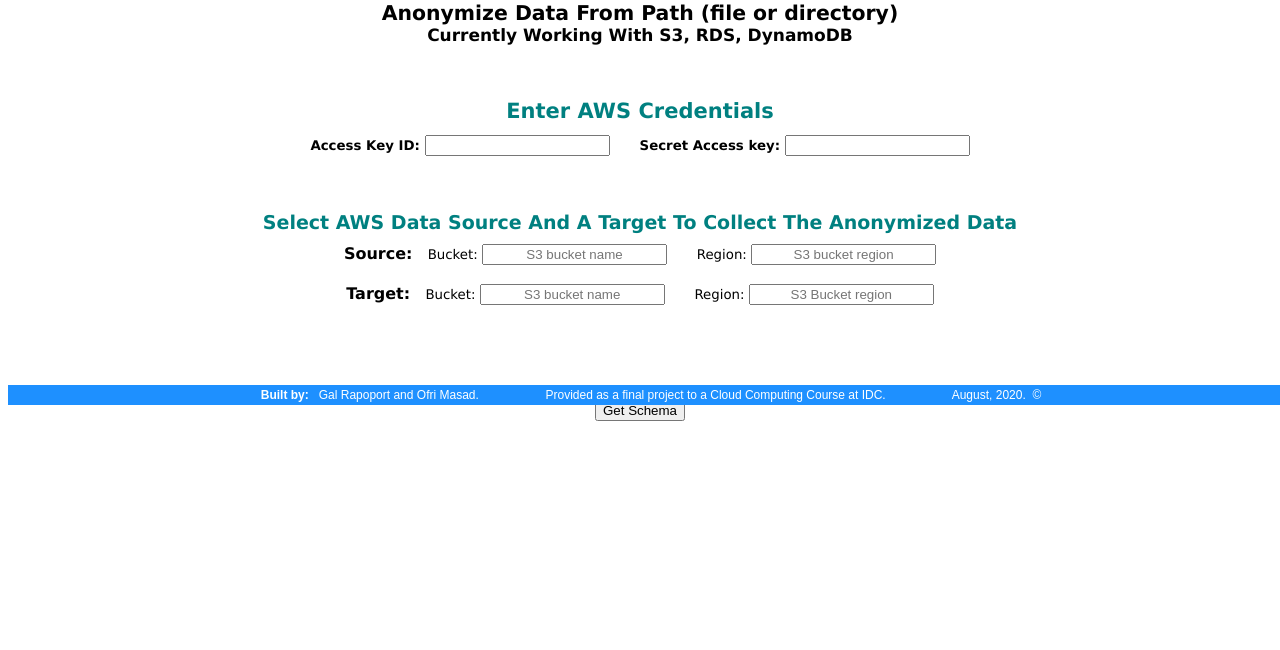
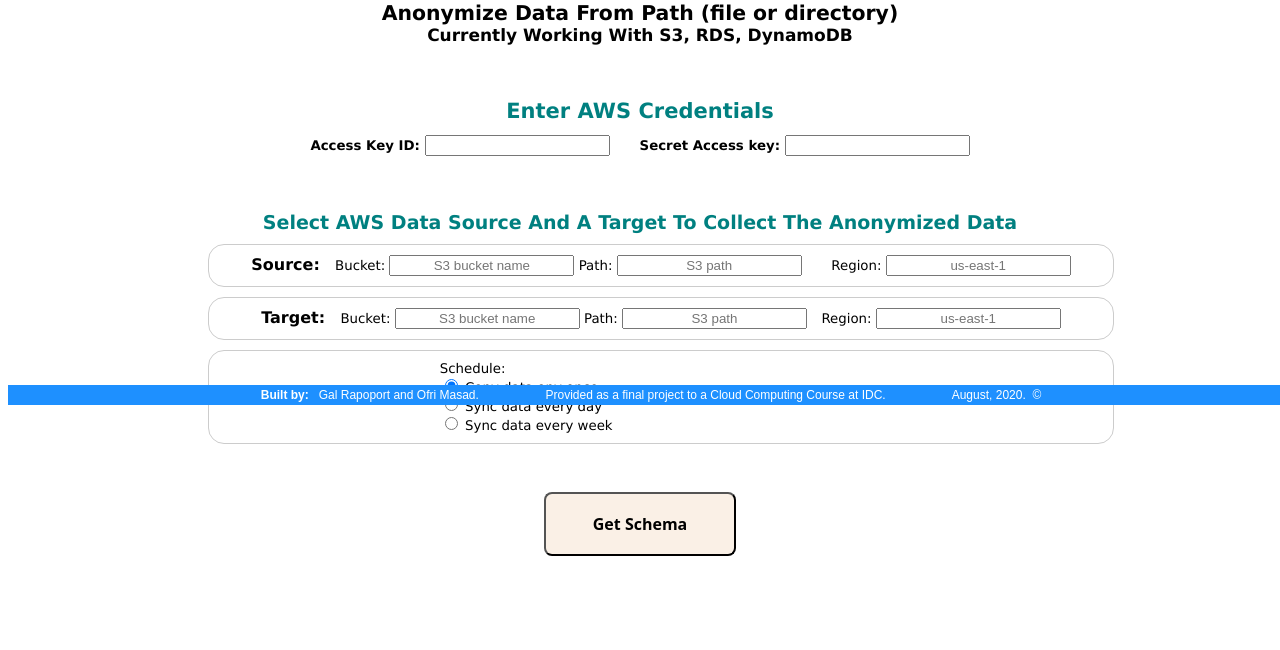
Before and after one commit to galrapo/cc-course-final-project, a Flask app: page / in a window 1280 px wide. Shown: the part 395-1045 px from the top of the page. Before the commit the page ends 816 px from the top, so only its background shows below. Run offline with Flask 2, Linux system fonts and the light colour scheme.

Commit message:
connection glue to UI

```diff
--- a/application.py
+++ b/application.py
@@ -10,6 +10,8 @@
 from flask import Flask, render_template, request, redirect, url_for
 from botocore.client import Config
 import os, json, boto3, logging
+import utils
+from glue_wrapper import GlueWrapper
 
 app = Flask(__name__)
 
@@ -26,99 +28,56 @@ def account():
     # Show the upload HTML page:
     return render_template('anonymize_request.html')
 
-
 @app.route("/submit-form/")
 def submit_form():
     return render_template('anonymize_request.html')
-
-
-# Listen for POST requests to yourdomain.com/submit_form/
-# @app.route("/submit-form/", methods=["POST"])
-# def submit_form():
-#     # Collect the data posted from the HTML form in anonymize_request.html:
-#     report = {
-#         "aws-access-key-id": request.form["aws-access-key-id"],
-#         "aws-access-secret-key": request.form["aws-access-secret-key"],
-#         "source-s3-bucket": request.form["source-s3-bucket"],
-#         "source-s3-region": request.form["source-s3-region"],
-#         "target-s3-bucket": request.form["target-s3-bucket"],
-#         "target-s3-region": request.form["target-s3-region"],
-#         "report_url": request.form["report-url"]
-#     }
-#
-#     json_payload = json.dumps(report)
-#     respond = get_cols(bucket="hw2-data",
-#                        prefix="data",
-#                        aws_access_key_id="AKIAITTQNPOEPVRUHQUQ",
-#                        aws_secret_access_key="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")
-#
-#     # return render_template('column_select.html')
-#     return json_payload, respond
 
 @app.route("/getcols", methods=["GET"])
 def get_cols():
     # R: Pass payload here (bucket config)
     return render_template("column_select.html")
 
+@app.route("/response", methods=["POST"])
+def select_cols_form():
 
-@app.route("/submit/", methods=["GET", "POST"])
-def select_cols_form():
-    print ('x')
+    aws_access_key_id = request.form.get('aws-access-key-id')
+    aws_access_secret_key = request.form.get('aws-access-secret-key')
+
+    src_bucket = request.form.get('source-s3-bucket')
+    src_path = request.form.get('source-path')
+
+    dst_bucket = request.form.get('target-s3-bucket')
+    dst_path = request.form.get('target-path')
+
+    schedule = request.form.get('schedule')
+    data_type, fields = utils.get_schema(s3_bucket=src_bucket, s3_path=src_path, aws_access_key_id=aws_access_key_id,
+                                         aws_secret_access_key=aws_access_secret_key)
     # # collect schema of data stored in s3
     req_data = request.data
     print(req_data)
     # R: can return 200 ok
-    return render_template("column_select.html")
+    return render_template('column_select.html', fileds=fields, data_type=data_type, aws_access_key_id=aws_access_key_id,
+                           aws_access_secret_key=aws_access_secret_key, src_bucket=src_bucket, src_path=src_path,
+                           target_bucket=dst_bucket, target_path=dst_path, schedule=schedule)
     # return redirect(url_for("getcols"))
 
+@app.route("/anonymize", methods=["POST"])
+def start_anonymize():
 
-# Listen for GET requests to yourdomain.com/sign_s3/
-#
-# Please see https://gist.github.com/RyanBalfanz/f07d827a4818fda0db81 for an example using
-# Python 3 for this view.
-@app.route('/sign-s3/')
-def sign_s3():
-    # Load necessary information into the application
-    S3_BUCKET = os.environ.get('S3_BUCKET')
-    S3_REGION = os.environ.get('S3_REGION')
+    aws_access_key_id = request.form.get('aws-access-key-id')
+    aws_access_secret_key = request.form.get('aws-access-secret-key')
 
-    # Load required data from the request
-    file_name = request.args.get('file-name')
-    file_type = request.args.get('file-type')
+    src_bucket = request.form.get('source-s3-bucket')
+    src_path = request.form.get('source-path')
 
-    # Initialise the S3 client
-
-    # if you have a CORS configured bucket that is only a few hours old,
-    # you may need to use path style addressing for generating pre-signed POSTs and URLs
-    # until the necessary DNS changes have time to propagagte.
-
-    s3 = boto3.client('s3',
-                      S3_REGION,
-                      config=Config(s3={'addressing_style': 'path'}))
-
-    # Generate and return the presigned URL
-    presigned_post = s3.generate_presigned_post(
-        Bucket=S3_BUCKET,
-        Key=file_name,
-        Fields={
-            "acl": "public-read",
-            "Content-Type": file_type},
-        Conditions=[
-            {"acl": "public-read"},
-            {"Content-Type": file_type}
-        ],
-        ExpiresIn=3600
-    )
-
-    # freshly created buckets take time to propagate, use regional endpoint for demo
-    # s3_base = s3.amazonaws.com
-    s3_base = 's3-%s.amazonaws.com' % S3_REGION
-
-    # Return the data to the client
-    return json.dumps({
-        'data': presigned_post,
-        'url': 'https://%s.%s/%s' % (S3_BUCKET, s3_base, file_name)
-    })
+    dst_bucket = request.form.get('target-s3-bucket')
+    dst_path = request.form.get('target-path')
+    data_formt = request.form.get('data_format')
+    schedule = request.form.get('schedule')
+    glue_wrapper = GlueWrapper(aws_access_key_id=aws_access_key_id, aws_secret_access_key=aws_access_secret_key)
+    return None
+    glue_wrapper.anonymize(s3_bucket=src_bucket, s3_path=src_path, s3_bucket_dst=dst_bucket, fields=fields, data_format=data_formt, schedule=schedule)
+    return render_template('column_select.html')
 
 
 # Main code
--- a/templates/anonymize_request.html
+++ b/templates/anonymize_request.html
@@ -7,15 +7,17 @@
             background-color: dodgerblue;
             color: white;
             clear: both;
-                position:absolute;
-                bottom:0;
-                width:100%;
+            position: absolute;
+            bottom: 0;
+            width: 100%;
             font-size: 13px;
             font-family: "Lucinda Sans Unicode", sans-serif;
         }
-            input[type="text"]{
+
+        input[type="text"] {
             text-align: center;
         }
+
         input[type=submit] {
             width: 12em;
             height: 4em;
@@ -25,44 +27,83 @@
             background-color: linen;
             font-family: Noto Sans, sans-serif;
         }
+
+        .src-container {
+            border: 1px solid #ccc !important;
+            border-radius: 16px;
+            padding: 10px;
+            margin: 10px;
+            width: 70%;
+            position: relative;
+            left: 15%;
+            right: 15%;
+        }
     </style>
 </head>
 <body>
+<div style="min-height: calc(100vh - 70px); padding-bottom: 70px">
     <br>
-      <div style="text-align: center;font-size: x-large;">
-          <img src="https://final-project-app.s3.amazonaws.com/images/aws-annonymizer-logo.png" alt="AWS Annonymizer logo" style="width:250px;height:250px;">
+    <div style="text-align: center;font-size: x-large; ">
+        <img src="https://final-project-app.s3.amazonaws.com/images/aws-annonymizer-logo.png" alt="AWS Annonymizer logo"
+             style="width:250px;height:250px;">
         <h1 style="font-family:verdana,sans-serif;">AWS Data Anonymizer</h1>
-          <p style="font-size: 17px;margin-bottom:0.4cm; font-family:'Lucida Sans Unicode', 'Lucida Grande', sans-serif";><big><strong>
+        <p style="font-size: 17px;margin-bottom:0.4cm; font-family:'Lucida Sans Unicode', 'Lucida Grande', sans-serif"
+           ;><big><strong>
             Anonymize Data From Path (file or directory) <br>
             <sub>Currently Working With S3, RDS, DynamoDB</sub>
         </strong></big></p>
     </div>
     <br>
-{#      <form method="POST" action="/getcols/">#}
-      <form>
+    <form method="POST" action="/response">
         <input type="hidden" id="request-url" name="request-url" value="#">
         <div style="text-align: center; font-family:'Lucida Sans Unicode', 'Lucida Grande', sans-serif;">
-              <p id="status"; style="font-size:21px; margin-bottom:0.3cm; color: teal; font-weight: bolder">
+            <p id="status" ; style="font-size:21px; margin-bottom:0.3cm; color: teal; font-weight: bolder">
                 Enter AWS Credentials</p>
-              <label><small><strong>Access Key ID: <input type="text" id="aws-access-key-id"> </strong></small></label>
+            <label><small><strong>Access Key ID: <input type="text" name="aws-access-key-id" required> </strong></small></label>
             &nbsp;&nbsp;&nbsp;&nbsp;
-              <label><small><strong>Secret Access key: <input type="text" id="aws-access-secret-key"> </strong></small></label>
+            <label><small><strong>Secret Access key: <input type="password" name="aws-access-secret-key" required>
+            </strong></small></label>
         </div>
         <br><br>
         <div style="text-align: center; font-family:'Lucida Sans Unicode', 'Lucida Grande', sans-serif;">
-                <p id="status"; style="font-size:19px; margin-bottom:0.3cm; color: teal; font-weight: bolder">
+            <p id="status" ; style="font-size:19px; margin-bottom:0.3cm; color: teal; font-weight: bolder">
                 Select AWS Data Source And A Target To Collect The Anonymized Data</p>
+            <div class="src-container">
             <strong>Source:</strong>&nbsp;&nbsp;
-                <label><small>Bucket:  <input type="text" id="source-s3-bucket" placeholder="S3 bucket name"> </small></label>
+            <label><small>Bucket: <input type="text" name="source-s3-bucket" placeholder="S3 bucket name" required>
+            </small></label>
+            <label><small>Path: <input type="text" name="source-path" placeholder="S3 path" required>
+            </small></label>
             &nbsp;&nbsp;&nbsp;&nbsp;
-                <label><small>Region:  <input type="text" id="source-s3-region" placeholder="S3 bucket region"> </small></label> <br>
-                <br>
+            <label><small>Region: <input type="text" name="source-s3-region" placeholder="us-east-1">
+            </small></label>
+            </div>
+             <div class="src-container">
             <strong>Target:</strong>&nbsp;&nbsp;
-                <label><small>Bucket:  <input type="text" id="target-s3-bucket" placeholder="S3 bucket name"> </small></label>
-                &nbsp;&nbsp;&nbsp;&nbsp;
-                <label><small>Region:  <input type="text" id="target-s3-region" placeholder="S3 Bucket region"> </small></label>
-                <br><br><br><br><br><br>
-                <input type="button" id="submit-anonymize" value="Get Schema" size="">
+            <label><small>Bucket: <input type="text" name="target-s3-bucket" placeholder="S3 bucket name" required>
+            </small></label>
+            <label><small>Path: <input type="text" name="target-path" placeholder="S3 path" required>
+            </small></label>&nbsp;
+            <label><small>Region: <input type="text" name="target-s3-region" placeholder="us-east-1">
+            </small></label>
+             </div>
+
+            <label><small>
+                <div class="src-container">
+                    <div style="text-align: left; width: 50%; position: relative; left: 25%;">
+                        Schedule:<br>
+                        <input type="radio" id="once" name="schedule" value="ONCE" checked="checked">
+                        <label for="daily">Copy data ony once</label><br>
+                        <input type="radio" id="daily" name="schedule" value="DAILY">
+                        <label for="daily">Sync data every day</label><br>
+                        <input type="radio" id="weekly" name="schedule" value="WEEKLY">
+                        <label for="weekly">Sync data every week</label>
+                    </div>
+                </div>
+            </small></label>
+
+            <br><br>
+            <input type="submit" name="submit-anonymize" value="Get Schema" size="">
         </div>
     </form>
 
@@ -71,24 +112,23 @@
         /*
           Function to carry out the actual POST request to S3 using the signed request from the Python app.
         */
-        function uploadFile(file, s3Data, url){
+        function uploadFile(file, s3Data, url) {
             const xhr = new XMLHttpRequest();
             xhr.open('POST', s3Data.url);
             xhr.setRequestHeader('x-amz-acl', 'public-read');
 
             const postData = new FormData();
-          for(key in s3Data.fields){
+            for (key in s3Data.fields) {
                 postData.append(key, s3Data.fields[key]);
             }
             postData.append('file', file);
 
             xhr.onreadystatechange = () => {
-            if(xhr.readyState === 4){
-              if(xhr.status === 200 || xhr.status === 204){
+                if (xhr.readyState === 4) {
+                    if (xhr.status === 200 || xhr.status === 204) {
                         document.getElementById('download-url').href = url;
                         document.getElementById('report-url').value = url;
-              }
-              else{
+                    } else {
                         alert('Could not upload file.');
                     }
                 }
@@ -97,11 +137,12 @@
         }
 
         const anonymizeColumnsUrl = "/submit/"
+
         //const anonymizeColumnsUrl = "https://nvcdpkqa5k.execute-api.us-east-1.amazonaws.com/v1/define-columns"
         function sendAnonymizationRequest(requestPayload) {
             console.log("sendAnonymizationRequest")
             // requestPayload includes AWS credentials and source/target bucket and region
-            const req  = new XMLHttpRequest();
+            const req = new XMLHttpRequest();
             const postData = new FormData();
             req.open('POST', anonymizeColumnsUrl) // TODO - check validity
             req.setRequestHeader('x-amz-acl', 'public-read');
@@ -111,10 +152,10 @@
                     postData.append(propertyName, requestPayload[propertyName])
                 }
             }
-            req.onreadystatechange = function() {
+            req.onreadystatechange = function () {
                 if (this.readyState == 4 && this.status == 200) {
                     let payload = '?a=1&b=2'
-                    window.location.href = '/getcols'+payload;
+                    window.location.href = '/getcols' + payload;
                 }
             }
             console.log(requestPayload)
@@ -127,16 +168,15 @@
           If request successful, continue to upload the file using this signed
           request.
         */
-        function getSignedRequest(file){
+        function getSignedRequest(file) {
             const xhr = new XMLHttpRequest();
             xhr.open('GET', `/sign-s3?file-name=${file.name}&file-type=${file.type}`);
             xhr.onreadystatechange = () => {
-            if(xhr.readyState === 4){
-              if(xhr.status === 200){
+                if (xhr.readyState === 4) {
+                    if (xhr.status === 200) {
                         const response = JSON.parse(xhr.responseText);
                         uploadFile(file, response.data, response.url);
-              }
-              else{
+                    } else {
                         alert('Could not get signed URL.');
                     }
                 }
@@ -152,20 +192,20 @@
            Function called when file input updated. If there is a file selected, then
            start upload procedure by asking for a signed request from the app.
         */
-        function initUpload(){
+        function initUpload() {
             const accessKeyId = document.getElementById('aws-access-key-id').value;
             const accessSecretKey = document.getElementById('aws-access-secret-key').value;
-          if(!accessKeyId || !accessSecretKey){
+            if (!accessKeyId || !accessSecretKey) {
                 return alert('Missing Credentials.');
             }
             const sourceS3Bucket = document.getElementById('source-s3-bucket').value;
             const sourceS3Region = document.getElementById('source-s3-region').value;
-          if(!sourceS3Bucket || !sourceS3Region){
+            if (!sourceS3Bucket || !sourceS3Region) {
                 return alert('Missing source S3 data.');
             }
             const targetS3Bucket = document.getElementById('target-s3-bucket').value;
             const targetS3Region = document.getElementById('target-s3-region').value;
-          if(!targetS3Bucket || !targetS3Region){
+            if (!targetS3Bucket || !targetS3Region) {
                 return alert('Missing target S3 data.');
             }
             console.log("validation done")
@@ -190,10 +230,9 @@
         })();
 
     </script>
-    </body>
-
-    <footer>
-        <div style="font-size: 12px; font-stretch: expanded; text-align: justify-all">
+</div>
+<footer style="position: fixed">
+    <div style="font-size: 12px; font-stretch: expanded; text-align: justify-all; ">
         <strong>Built by:</strong>&nbsp;&nbsp; Gal Rapoport and Ofri Masad.
         &nbsp;&nbsp;&nbsp;&nbsp;&nbsp;&nbsp;&nbsp;&nbsp;&nbsp;&nbsp;&nbsp;&nbsp;&nbsp;&nbsp;&nbsp;&nbsp;&nbsp;&nbsp;
         Provided as a final project to a Cloud Computing Course at IDC.
@@ -201,4 +240,7 @@
         August, 2020. &nbsp;&copy;
     </div>
 </footer>
+
+</body>
+
 </html>
```
Also changed, not shown: templates/column_select.html (+47 -2 lines), utils.py (added, +69 -0 lines). Lines whose indentation alone changed are shown as unchanged.
